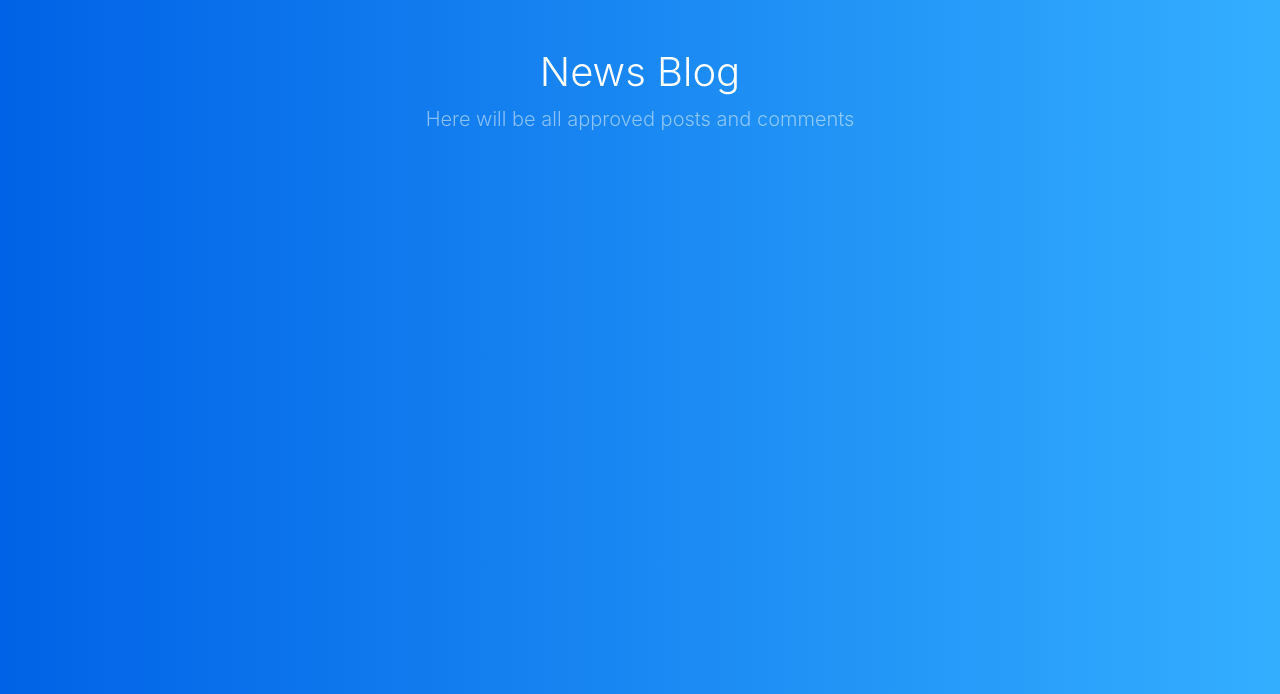
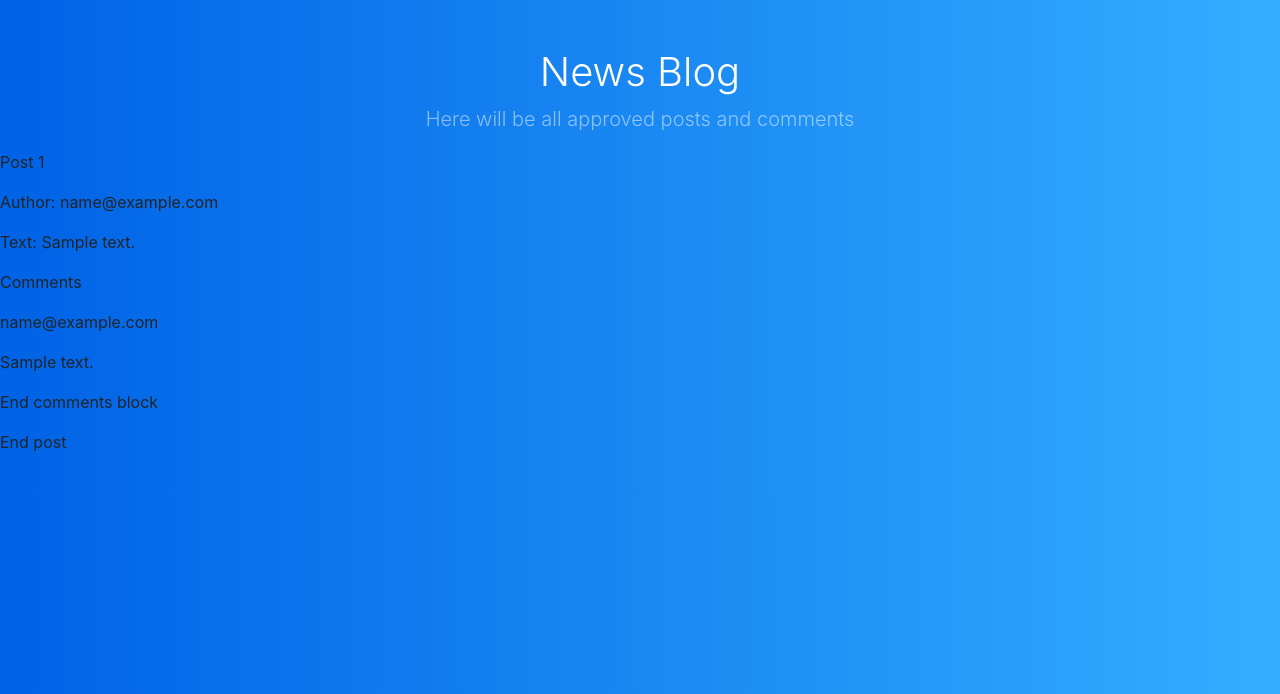
Before and after one commit to zells-organization/news-site, a Django app: page / in a window 1280 px wide. Shown: the part 56-750 px from the top of the page. Run offline with Django 3.2, Linux system fonts and the light colour scheme; a user stored in the database is signed in; tables that the repository leaves empty hold one stand-in row (values such as "Sample post"); some libraries are stand-ins or nearby versions.

Commit message:
Provided displaying posts to main page, registration page and admin page

```diff
--- a/news/admin.py
+++ b/news/admin.py
@@ -1,5 +1,7 @@
 from django.contrib import admin
-from news.models import User
+from news.models import User, Post, Comment
 
 # Register your models here.
 admin.site.register(User)
+admin.site.register(Post)
+admin.site.register(Comment)
--- a/news/models/post.py
+++ b/news/models/post.py
@@ -1,6 +1,7 @@
 from django.db import models
 from .base_model import BaseModel
 from .user import User
+
 
 class Post(BaseModel):
     author = models.ForeignKey(User, on_delete=models.PROTECT)
--- a/news/templates/main.html
+++ b/news/templates/main.html
@@ -54,6 +54,20 @@
 </div>
 
 
+    {% for post in posts %}
+        <p>Post {{ forloop.counter }}</p>
+        <p>Author: {{ post.author }}</p>
+        <p>Text: {{ post.text }}</p>
+        <p>Comments</p>
+        {% for comment in post.comment_set.all %}
+            <p>{{ comment.author }}</p>
+            <p>{{ comment.text }}</p>
+        {% endfor %}
+        <p>End comments block</p>
+        <p>End post</p>
+        <br>
+    {% endfor %}
+
 </body>
 
 
--- a/news/views/main/main_view.py
+++ b/news/views/main/main_view.py
@@ -1,6 +1,7 @@
 from django.http import HttpResponse
 from django.shortcuts import render
 from django.contrib.auth.mixins import LoginRequiredMixin
+from news.models import Post
 from news.views.base_view import BaseView
 
 
@@ -8,4 +9,5 @@ class MainView(BaseView):
     template_name = 'main.html'
 
     def get(self, request):
-        return render(request, self.template_name)
+        posts = Post.objects.filter(is_approved=True)
+        return render(request, self.template_name, {'posts': posts})
--- a/news/views/premoderation/premoderation_view.py
+++ b/news/views/premoderation/premoderation_view.py
@@ -1,3 +1,4 @@
+from news.models import Post
 from news.views import BaseView
 from django.shortcuts import render
 
@@ -6,4 +7,5 @@ class PremoderationView(BaseView):
     template_name = 'premoderation.html'
 
     def get(self, request):
-        return render(request, self.template_name)
+        posts = Post.objects.all()
+        return render(request, self.template_name, {'posts': posts})
```
Also changed, not shown: news/templates/premoderation.html (+8 -1 lines). Lines whose indentation alone changed are shown as unchanged.
